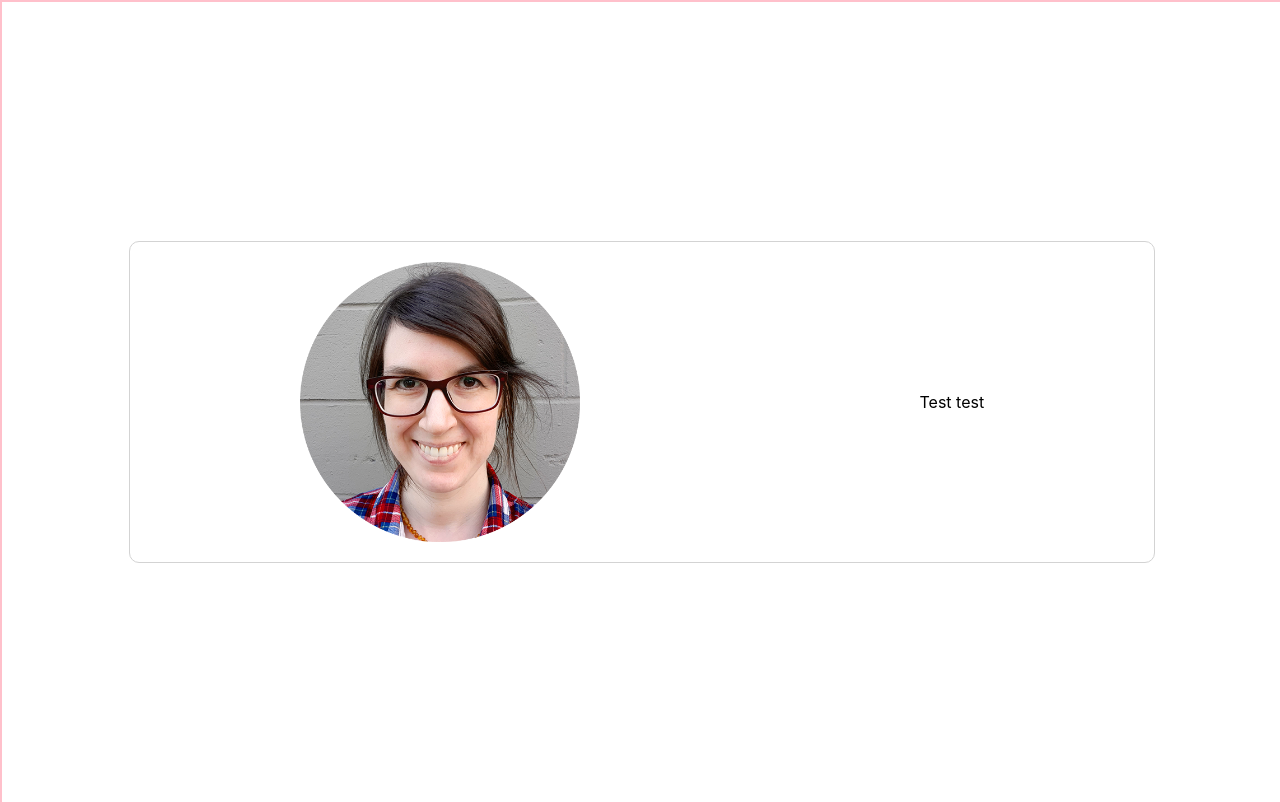
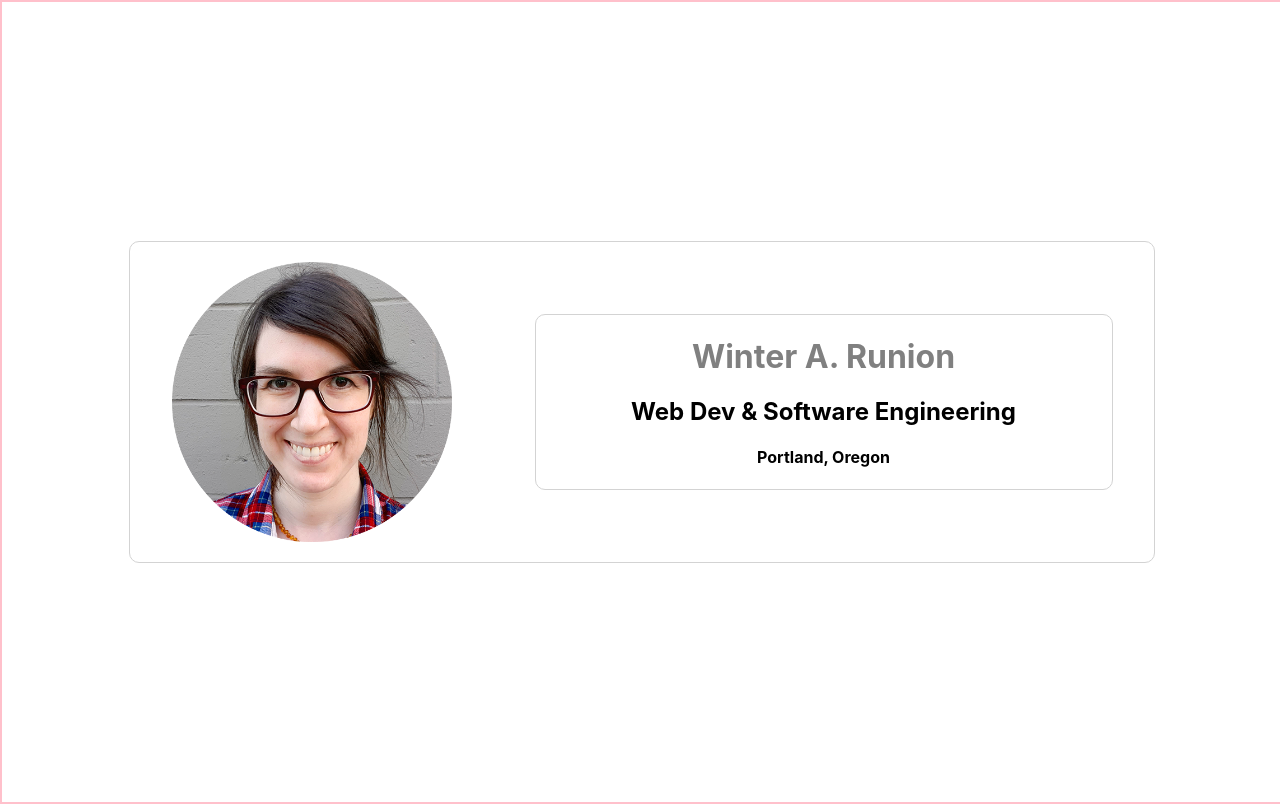
Before and after one commit to wrunion/winter-runion-design, a React (Create React App) app: page / in a window 1280 px wide. Built offline with nearby package versions, Linux system fonts and the light colour scheme.

Commit message:
Built out text component.

```diff
--- a/src/components/About.css
+++ b/src/components/About.css
@@ -19,4 +19,16 @@
 
 .About img {
   max-height: 35vh;
+  padding: 10px;
 }
+
+.AboutText {
+  border: 1px solid lightgrey;
+  width: 45vw;
+  border-radius: 10px;
+  margin: 10px;
+}
+
+.AboutText h1 {
+  color: grey;
+}
--- a/src/components/AboutText.js
+++ b/src/components/AboutText.js
@@ -3,7 +3,9 @@ import React from 'react';
 function AboutText() {
   return (
     <div className="AboutText">
-      <p>Test test</p>
+      <h1>Winter A. Runion</h1>
+      <h2 className="subheader">Web Dev & Software Engineering</h2>
+      <h4>Portland, Oregon</h4>
     </div>
   )
 }
```
